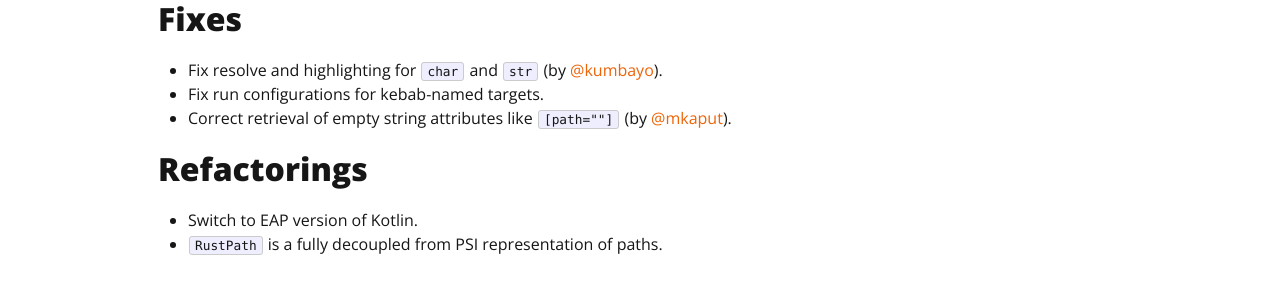
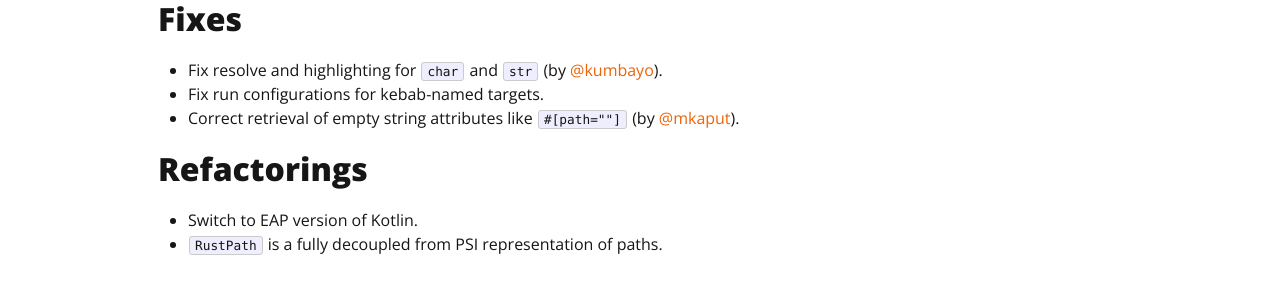
Before and after one commit to intellij-rust/intellij-rust.github.io, a Jekyll site: the page built from _posts/2016-09-19-changelog-11.markdown, in a window 1280 px wide. Shown: the part 398-698 px from the top of the page. Built offline with Jekyll 4.4.1, drawn with Linux system fonts in a browser that asks for light colours; nearby versions of some CDN libraries; some web fonts are replaced.

Commit message:
missing hash

```diff
--- a/_posts/2016-09-19-changelog-11.markdown
+++ b/_posts/2016-09-19-changelog-11.markdown
@@ -19,7 +19,7 @@ date:   2016-09-19 14:40:40 +0300
 
 * Fix resolve and highlighting for `char` and `str` (by [@kumbayo]).
 * Fix run configurations for kebab-named targets.
-* Correct retrieval of empty string attributes like `[path=""]` (by [@mkaput]).
+* Correct retrieval of empty string attributes like `#[path=""]` (by [@mkaput]).
 
 
 ## Refactorings
```
